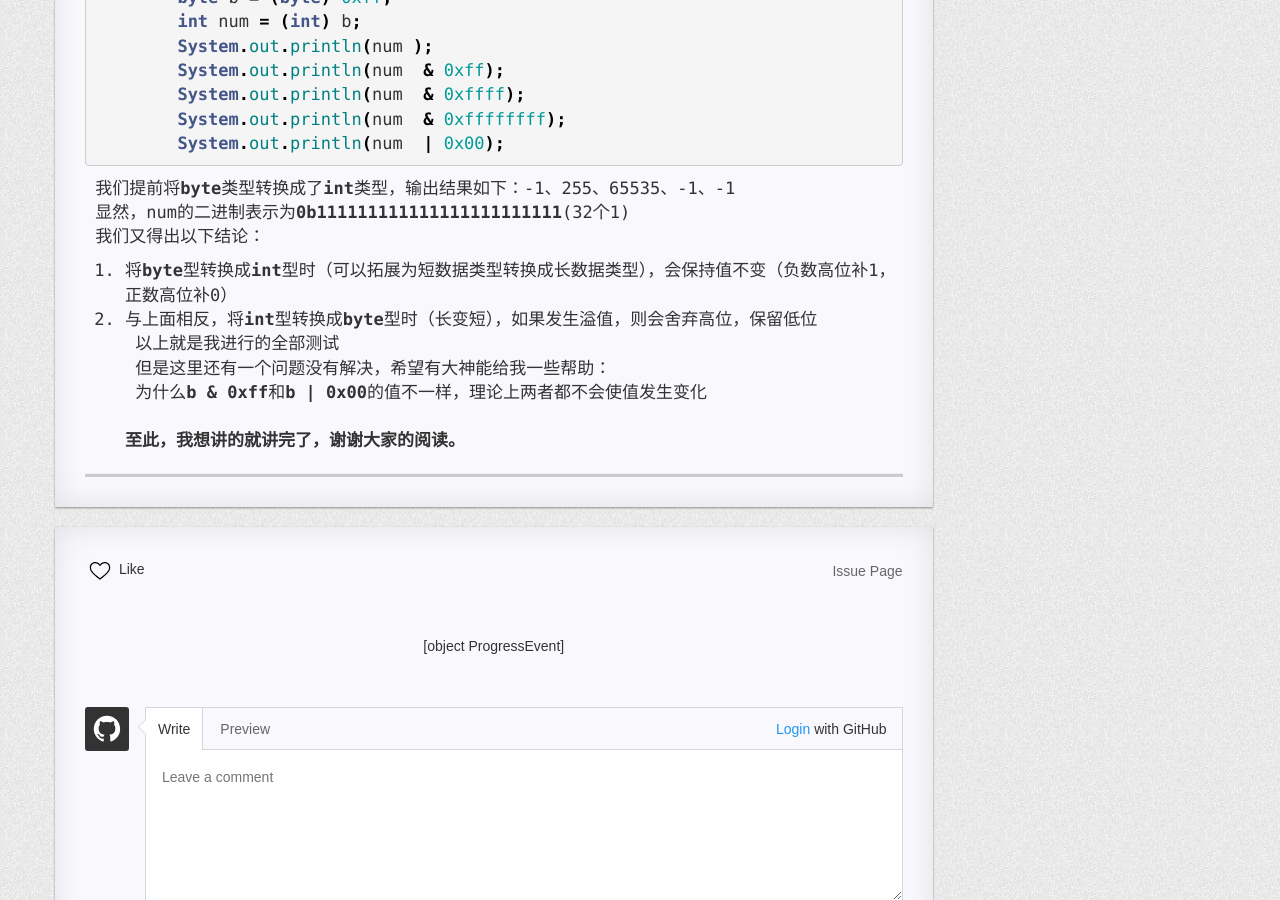
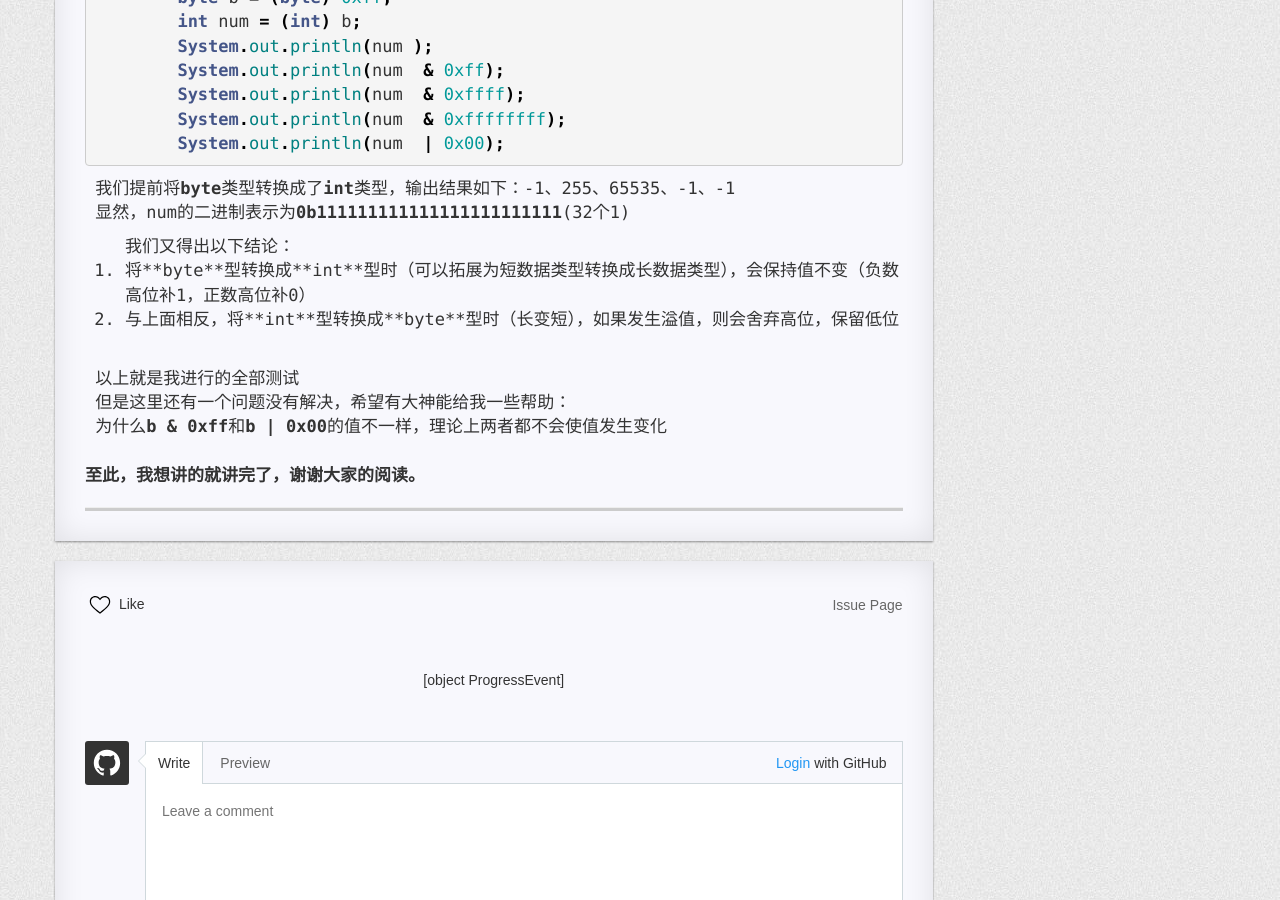
Before and after one commit to WilfredShen/WilfredShen.github.io, a Jekyll site: the page built from _posts/2019-04-30-数据的二进制表示&数据类型转换.md, in a window 1280 px wide and 900 px high, scrolled down 1391 px. Built offline with Jekyll 4.4.1, drawn with Linux system fonts in a browser that asks for light colours; nearby versions of some CDN libraries; comment, search, counter and statistics services are not loaded; a style sheet for code colours, icons or effects is not loaded; some of the changed lines change nothing that is shown.

Commit message:
Update 2019-04-30-数据的二进制表示&数据类型转换.md

````diff
--- a/_posts/2019-04-30-数据的二进制表示&数据类型转换.md
+++ b/_posts/2019-04-30-数据的二进制表示&数据类型转换.md
@@ -56,9 +56,10 @@
 ```
 &emsp;我们提前将**byte**类型转换成了**int**类型，输出结果如下：-1、255、65535、-1、-1<br/>
 &emsp;显然，num的二进制表示为**0b111111111111111111111111**(32个1)<br/>
-&emsp;我们又得出以下结论：<br/>
-1. 将**byte**型转换成**int**型时（可以拓展为短数据类型转换成长数据类型），会保持值不变（负数高位补1，正数高位补0）
-2. 与上面相反，将**int**型转换成**byte**型时（长变短），如果发生溢值，则会舍弃高位，保留低位
+<ol>我们又得出以下结论：
+<li>将**byte**型转换成**int**型时（可以拓展为短数据类型转换成长数据类型），会保持值不变（负数高位补1，正数高位补0）</li>
+<li>与上面相反，将**int**型转换成**byte**型时（长变短），如果发生溢值，则会舍弃高位，保留低位</li>
+</ol>
 <br/>
 &emsp;以上就是我进行的全部测试<br/>
 &emsp;但是这里还有一个问题没有解决，希望有大神能给我一些帮助：<br/>
````
